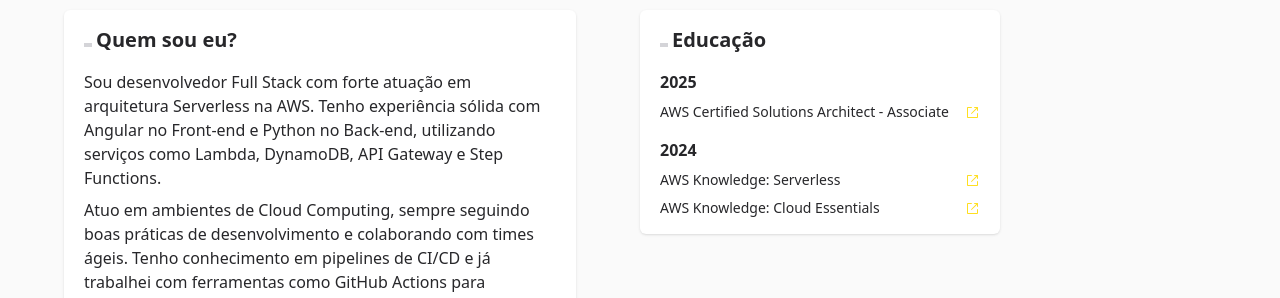
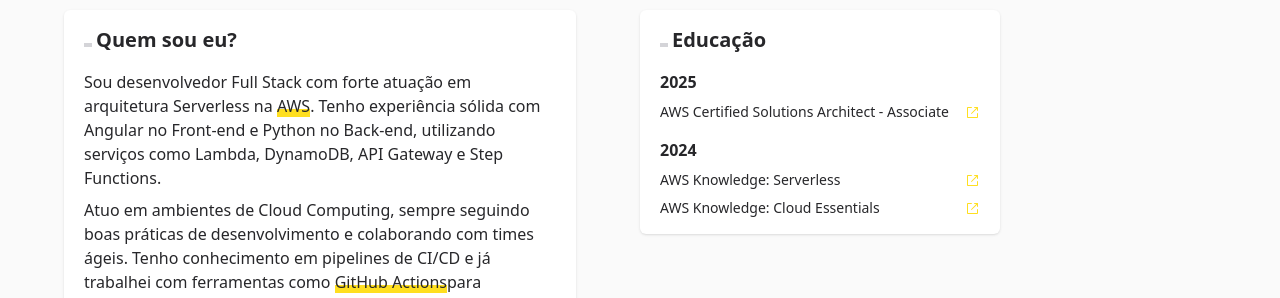
Before and after one commit to kauelima21/kaueleal.dev, a React (Vite) app: page / in a window 1280 px wide. Shown: the part 495-793 px from the top of the page. Built offline with nearby package versions, Linux system fonts and the light colour scheme.

Commit message:
feat: add documentation links

```diff
--- a/src/components/About/index.tsx
+++ b/src/components/About/index.tsx
@@ -39,15 +39,25 @@ export function About() {
         </h3>
         <div className="space-y-2 mb-6 text-md">
           <p>
-            Sou desenvolvedor Full Stack com forte atuação em arquitetura Serverless na AWS. Tenho experiência sólida
-            com Angular no Front-end e Python no Back-end, utilizando serviços como Lambda, DynamoDB, API Gateway e Step
-            Functions.
+            Sou desenvolvedor Full Stack com forte atuação em arquitetura Serverless na{' '}
+            <a href="https://aws.amazon.com/" target="_blank" className="font-medium marked">
+              AWS
+            </a>
+            . Tenho experiência sólida com Angular no Front-end e Python no Back-end, utilizando serviços como Lambda,
+            DynamoDB, API Gateway e Step Functions.
           </p>
           <p>
             Atuo em ambientes de Cloud Computing, sempre seguindo boas práticas de desenvolvimento e colaborando com
-            times ágeis. Tenho conhecimento em pipelines de CI/CD e já trabalhei com ferramentas como GitHub Actions
+            times ágeis. Tenho conhecimento em pipelines de CI/CD e já trabalhei com ferramentas como{' '}
+            <a href="https://github.com/features/actions" target="_blank" className="font-medium marked">
+              GitHub Actions
+            </a>
             para automação de deploys. Também possuo experiência com infraestrutura como código (IaC), especialmente
-            utilizando o Serverless Framework.
+            utilizando o{' '}
+            <a href="https://www.serverless.com/" target="_blank" className="font-medium marked">
+              Serverless Framework
+            </a>
+            .
           </p>
           <p>
             Sou movido por desafios e tenho um perfil analítico, com raciocínio lógico apurado e foco em resolver
--- a/src/components/Form/index.tsx
+++ b/src/components/Form/index.tsx
@@ -9,10 +9,7 @@ export function Form() {
   return (
     <form onSubmit={handleSubmit} className="flex flex-col gap-4">
       <h2 className="text-2xl font-bold">
-        Entre em{' '}
-        <span className="relative before:content-[''] before:z-[-1] before:absolute before:bottom-0 before:h-2 before:w-full before:bg-yellow-300">
-          contato
-        </span>
+        Entre em <span className="marked">contato</span>
       </h2>
 
       <label htmlFor="name" className="flex flex-col gap-2">
--- a/src/index.css
+++ b/src/index.css
@@ -7,3 +7,7 @@
 html {
   scroll-behavior: smooth;
 }
+
+.marked {
+  @apply relative z-0 before:content-[''] before:z-[-1] before:absolute before:bottom-0 before:h-2 before:w-full before:bg-yellow-300;
+}
```
